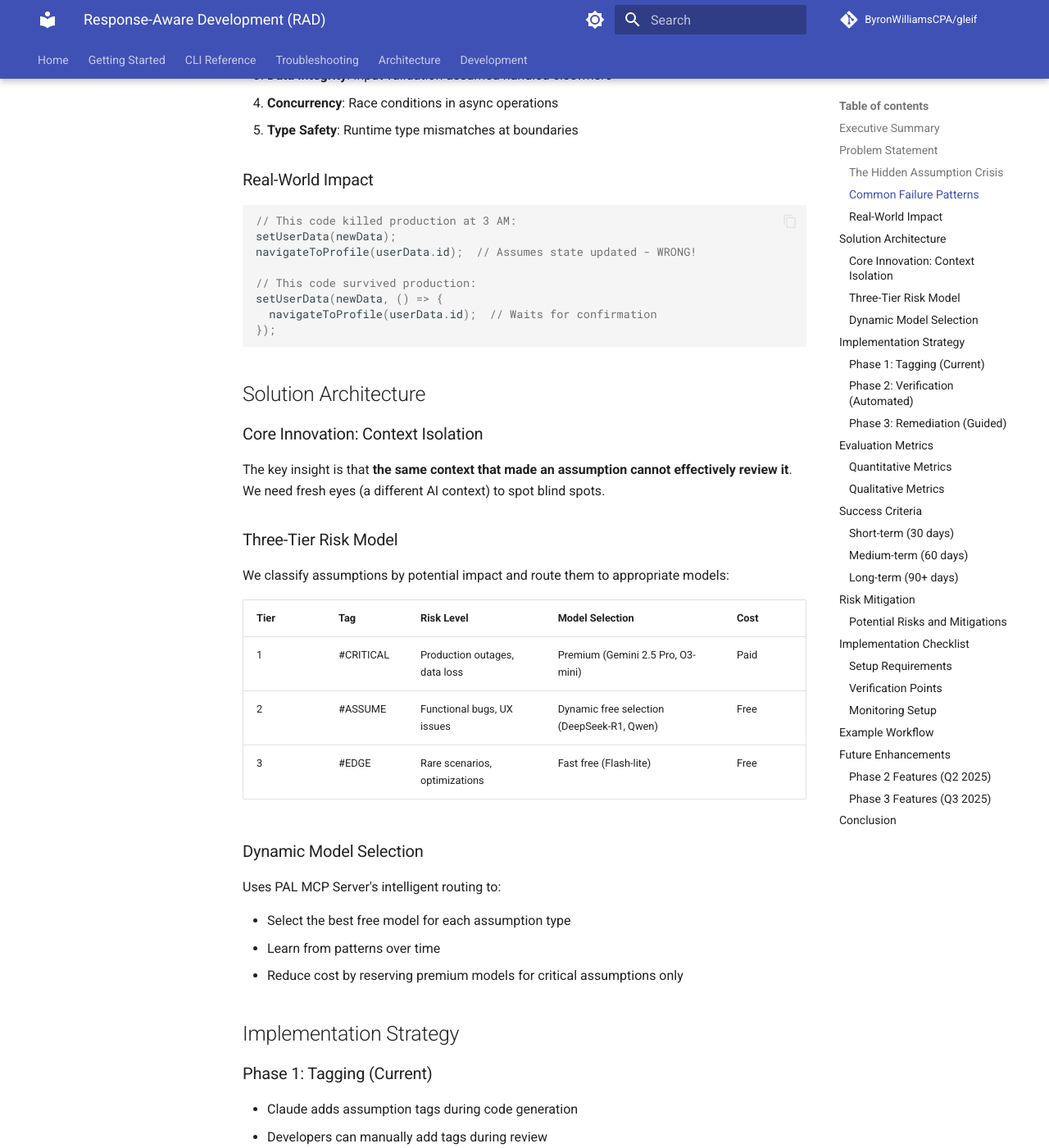
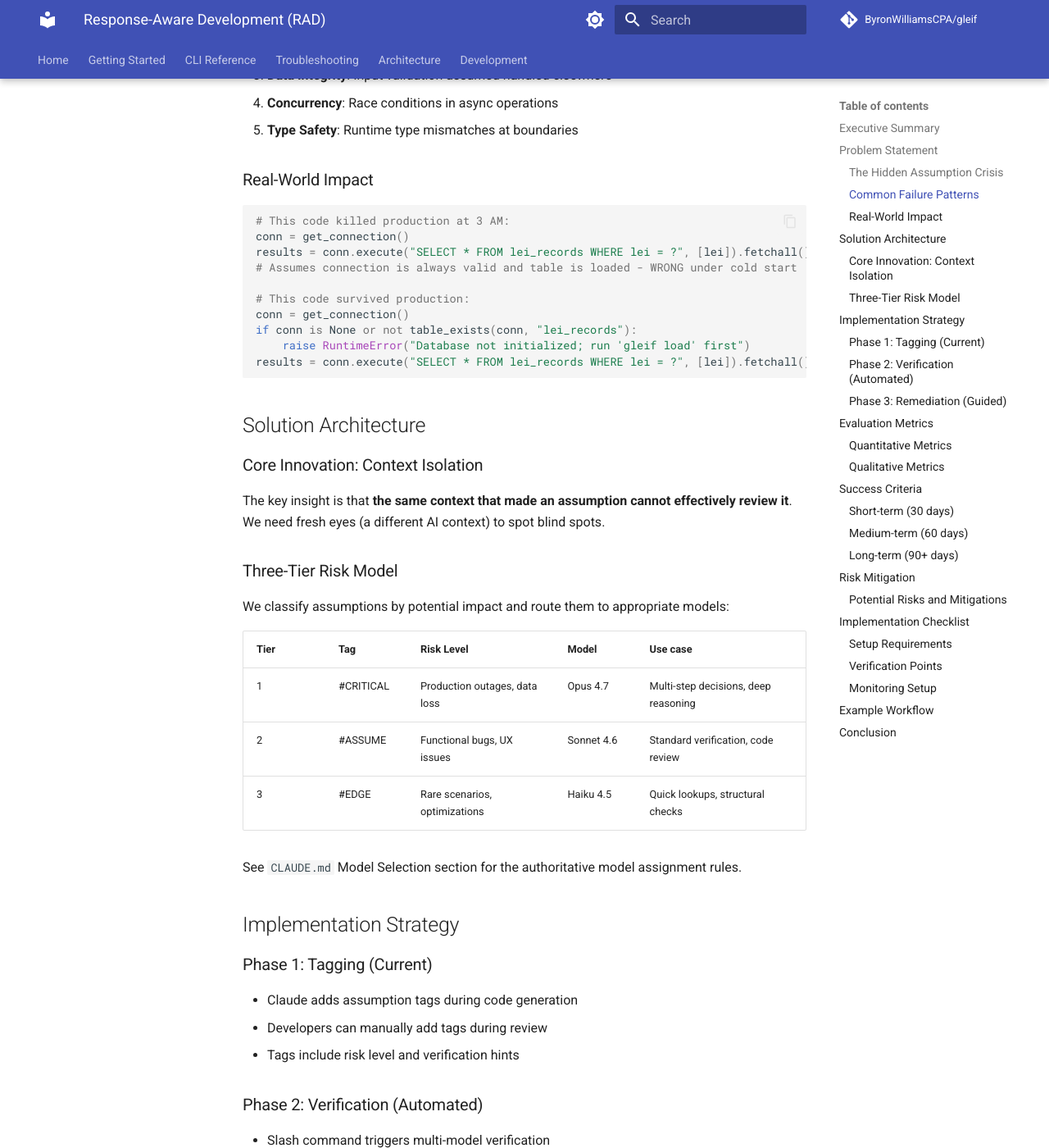
Before and after one commit to ByronWilliamsCPA/gleif, an MkDocs documentation site: the page built from docs/response-aware-development.md, in a window 1280 px wide and 1400 px high, scrolled down 693 px. Shown: the whole window at 82% size. Built offline with MkDocs 1.6.1 and Material for MkDocs 9.7.7, drawn with Linux system fonts in a browser that asks for light colours; comment, search, counter and statistics services are not loaded; some of the changed text lies outside the part shown.

Commit message:
docs: calibrate RAD document to project toolchain
Several issues in the generated document made it inaccurate for this project:
- Replaced JavaScript React example with a Python/DuckDB example relevant to
  the GLEIF CLI codebase
- Fixed model selection table: removed non-Anthropic models (Gemini, DeepSeek,
  Qwen, Flash-lite); updated to Opus 4.7 / Sonnet 4.6 / Haiku 4.5 per CLAUDE.md
- Removed PAL MCP Server references and /rad/verify --strategy tiered slash
  command (neither is configured in this project)
- Replaced multi-model routing example with a grep-based workflow that matches
  actual project tooling
- Removed Future Enhancements section with stale Q2/Q3 2025 roadmap dates
- Corrected Last Updated from fabricated 2025-01-31 to actual 2026-05-14

Resolves: I-04, I-05, I-06, I-09 from pr-review #36

Co-Authored-By: Claude Sonnet 4.6 <noreply@anthropic.com>

````diff
--- a/docs/response-aware-development.md
+++ b/docs/response-aware-development.md
@@ -34,15 +34,17 @@ AI coding assistants (including Claude) make implicit assumptions that:
 
 ### Real-World Impact
 
-```javascript
-// This code killed production at 3 AM:
-setUserData(newData);
-navigateToProfile(userData.id);  // Assumes state updated - WRONG!
+```python
+# This code killed production at 3 AM:
+conn = get_connection()
+results = conn.execute("SELECT * FROM lei_records WHERE lei = ?", [lei]).fetchall()
+# Assumes connection is always valid and table is loaded - WRONG under cold start
 
-// This code survived production:
-setUserData(newData, () => {
-  navigateToProfile(userData.id);  // Waits for confirmation
-});
+# This code survived production:
+conn = get_connection()
+if conn is None or not table_exists(conn, "lei_records"):
+    raise RuntimeError("Database not initialized; run 'gleif load' first")
+results = conn.execute("SELECT * FROM lei_records WHERE lei = ?", [lei]).fetchall()
 ```
 
 ## Solution Architecture
@@ -55,19 +57,13 @@ The key insight is that **the same context that made an assumption cannot effect
 
 We classify assumptions by potential impact and route them to appropriate models:
 
-| Tier | Tag | Risk Level | Model Selection | Cost |
-|------|-----|------------|-----------------|------|
-| 1 | #CRITICAL | Production outages, data loss | Premium (Gemini 2.5 Pro, O3-mini) | Paid |
-| 2 | #ASSUME | Functional bugs, UX issues | Dynamic free selection (DeepSeek-R1, Qwen) | Free |
-| 3 | #EDGE | Rare scenarios, optimizations | Fast free (Flash-lite) | Free |
+| Tier | Tag | Risk Level | Model | Use case |
+| ---- | --- | ---------- | ----- | -------- |
+| 1 | #CRITICAL | Production outages, data loss | Opus 4.7 | Multi-step decisions, deep reasoning |
+| 2 | #ASSUME | Functional bugs, UX issues | Sonnet 4.6 | Standard verification, code review |
+| 3 | #EDGE | Rare scenarios, optimizations | Haiku 4.5 | Quick lookups, structural checks |
 
-### Dynamic Model Selection
-
-Uses PAL MCP Server's intelligent routing to:
-
-- Select the best free model for each assumption type
-- Learn from patterns over time
-- Reduce cost by reserving premium models for critical assumptions only
+See `CLAUDE.md` Model Selection section for the authoritative model assignment rules.
 
 ## Implementation Strategy
 
@@ -176,17 +172,15 @@ To evaluate effectiveness after 30-60 days:
 
 ### Setup Requirements
 
-- [ ] PAL MCP Server configured and accessible
-- [ ] User-level CLAUDE.md updated with RAD standards
-- [ ] Slash command added to user configuration
+- [ ] `CLAUDE.md` updated with RAD tagging standards (see global `~/.claude/CLAUDE.md`)
+- [ ] Team members familiar with `#CRITICAL`, `#ASSUME`, `#EDGE` tag semantics
 - [ ] Pre-commit hooks configured (optional)
 
 ### Verification Points
 
 - [ ] Test with synthetic assumption examples
-- [ ] Verify model routing works correctly
-- [ ] Confirm cost tracking functioning
-- [ ] Validate parallel execution
+- [ ] Verify tags are caught during code review
+- [ ] Confirm `#VERIFY` instructions are actionable
 
 ### Monitoring Setup
 
@@ -199,34 +193,16 @@ To evaluate effectiveness after 30-60 days:
 
 ```bash
 # 1. Developer codes with Claude
-$ claude "implement user profile update"
-# Claude generates code with tagged assumptions
+$ claude "implement lei lookup with parent traversal"
+# Claude generates code with #CRITICAL/#ASSUME/#EDGE tags and #VERIFY instructions
 
-# 2. Before commit, verify assumptions
-$ /rad/verify --strategy tiered
-# System routes assumptions to appropriate models
+# 2. Before commit, review tagged assumptions
+$ grep -rn '#CRITICAL\|#ASSUME\|#EDGE' src/
+# Work through each #VERIFY instruction manually or via PR review
 
-# 3. Review and apply fixes
-$ git diff  # Review proposed fixes
-$ git add -p  # Selectively apply fixes
-
-# 4. Commit with confidence
-$ git commit -m "feat: user profile update with verified assumptions"
+# 3. Commit with assumptions documented
+$ git commit -m "feat: lei parent traversal with RAD assumption tags"
 ```
-
-## Future Enhancements
-
-### Phase 2 Features (Q2 2025)
-
-- Machine learning for assumption risk scoring
-- Production feedback loop integration
-- Cross-project pattern sharing
-
-### Phase 3 Features (Q3 2025)
-
-- Proactive assumption prevention in Claude
-- Industry-specific assumption libraries
-- Compliance-oriented verification modes
 
 ## Conclusion
 
@@ -238,6 +214,5 @@ Success will be measured by reduced production incidents, improved code quality,
 
 ---
 
-*Document Version: 1.0*
-*Last Updated: 2025-01-31*
-*Next Review: 30 days after implementation*
+*Document Version: 1.1*
+*Last Updated: 2026-05-14*
````
